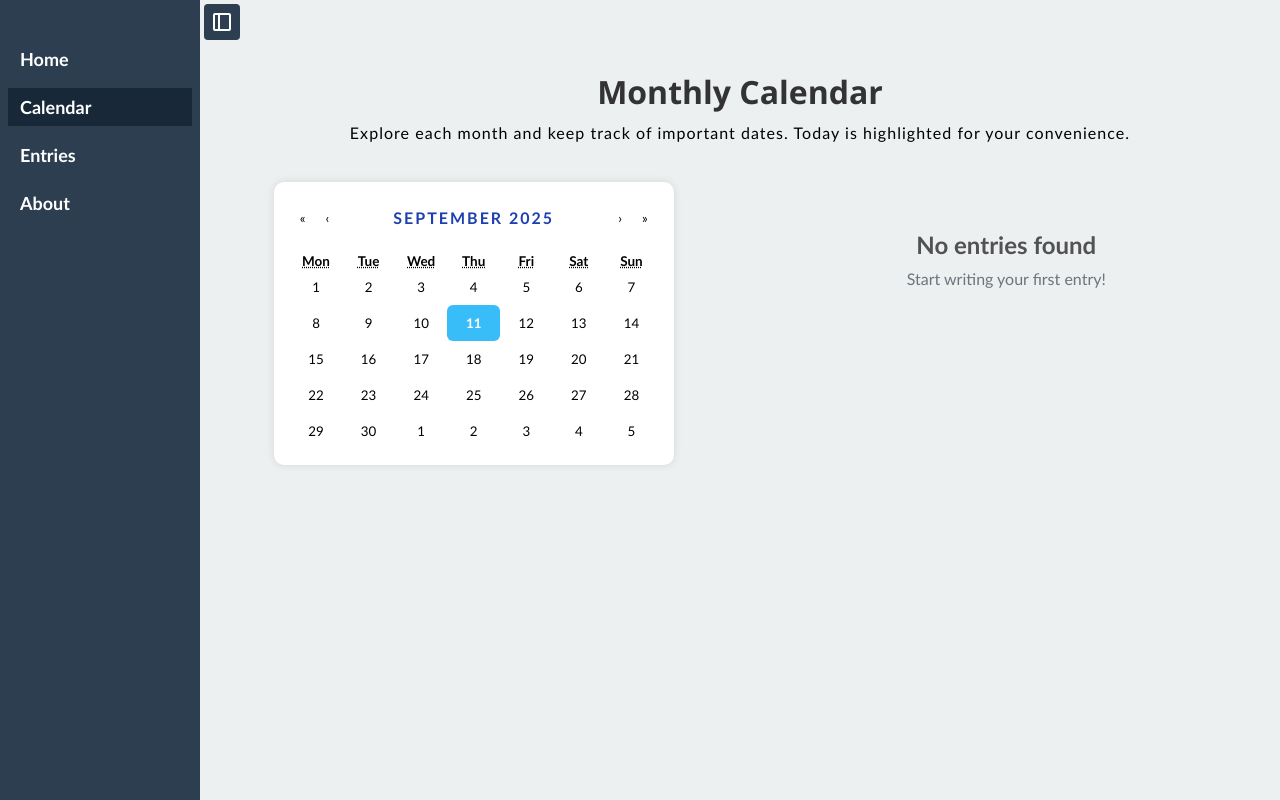
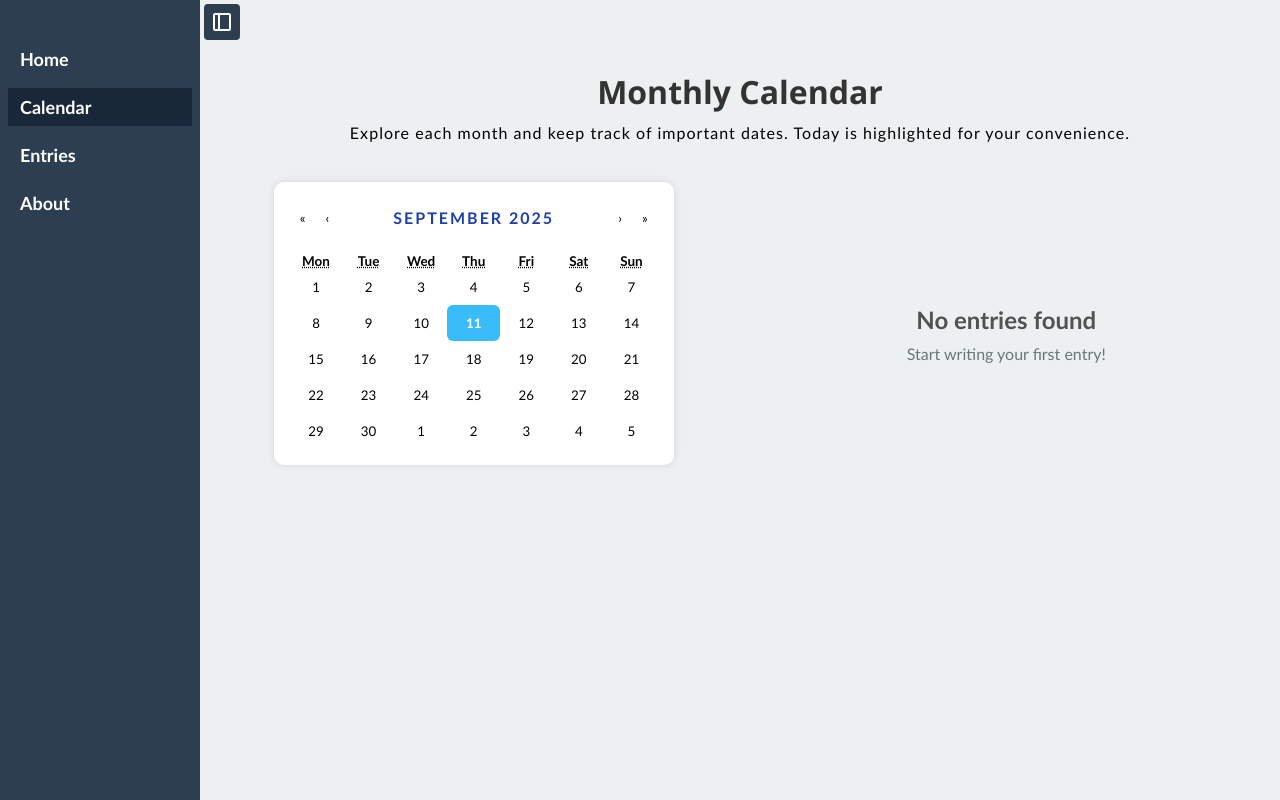
Before and after one commit to sachinbhujel/journal_app, a React (Vite) app: page /calendar in a window 1280 px wide. Built offline with nearby package versions, Linux system fonts and the light colour scheme; a web font is replaced by a local one.

Commit message:
UI enhancement

```diff
--- a/src/App.css
+++ b/src/App.css
@@ -144,8 +144,7 @@
 }
 
 .load_more:hover {
-    transform: scale(1.05);
-    box-shadow: 0 6px 12px #1f2d3b;
+    transform: scale(1.02);
 }
 
 .add-entry-button .material-symbols-outlined {
@@ -231,6 +230,7 @@
 }
 
 .entry-found {
+    cursor: pointer;
     width: 100%;
     background-color: #2c3e50;
     padding: 20px;
@@ -275,7 +275,7 @@
     display: none;
 }
 
-.entry-actions{
+.entry-actions {
     display: flex;
     align-items: center;
     justify-content: space-between;
@@ -848,10 +848,11 @@
 }
 
 .calendar-entry-not-found {
-    margin-top: 28px;
+    height: 100%;
     display: flex;
     flex-direction: column;
     justify-content: center;
+    align-items: center;
     padding: 20px;
     border-radius: 8px;
 }
--- a/src/components/Calendar.jsx
+++ b/src/components/Calendar.jsx
@@ -85,7 +85,10 @@ export default function Calendar() {
                                               "..."
                                             : entry.content}
                                     </div>
-                                    <div className="entry-found-select" style={{marginTop: "20px"}}>
+                                    <div
+                                        className="entry-found-select"
+                                        style={{ marginTop: "20px" }}
+                                    >
                                         <p
                                             className="mood"
                                             style={{
```
